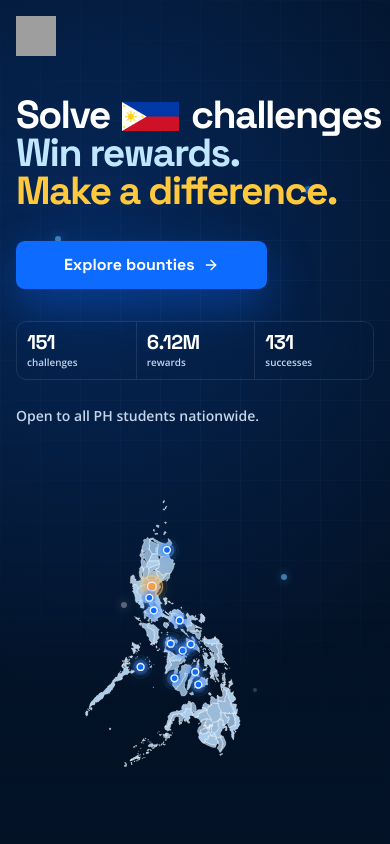
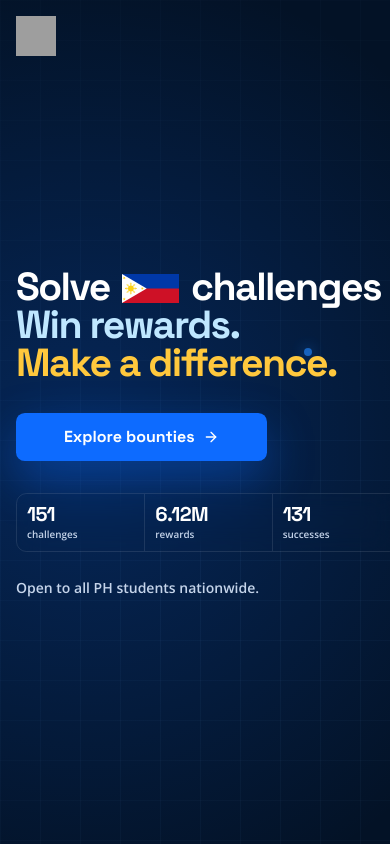
Before and after one commit to BetterInternship/ChallengePH, a Next.js app: page / in a window 390 px wide. Shown: the top 844 px of the page. Built offline with nearby package versions, Linux system fonts and the light colour scheme; grey boxes are pictures that could not be loaded.

Commit message:
chore: mobile hero

```diff
--- a/app/page.tsx
+++ b/app/page.tsx
@@ -47,7 +47,7 @@ function HeroSection() {
   ];
 
   return (
-    <section className="relative isolate flex min-h-[100svh] flex-col overflow-hidden bg-[#031226] pb-4 text-white sm:pb-36 lg:min-h-screen lg:pb-44">
+    <section className="relative isolate flex min-h-screen flex-col overflow-x-hidden bg-[#031226] pb-24 text-white sm:pb-36 lg:overflow-hidden lg:pb-44">
       <div className="absolute left-4 top-4 z-30 inline-flex transition-opacity duration-200 hover:opacity-75 sm:left-6 sm:top-6">
         <Image
           src="/BetterInternshipLogo.png"
@@ -66,8 +66,8 @@ function HeroSection() {
       <div className="pointer-events-none absolute bottom-[18%] right-[34%] h-1 w-1 animate-pulse rounded-full bg-[#8cd3ff]/70 shadow-[0_0_10px_rgba(140,211,255,0.5)] [animation-delay:1.9s] [animation-duration:3s]" />
       <div className="pointer-events-none absolute left-[72%] top-[68%] h-1.5 w-1.5 animate-pulse rounded-full bg-[#66c2ff]/60 shadow-[0_0_10px_rgba(102,194,255,0.45)] [animation-delay:2.4s] [animation-duration:3.8s]" />
       <div className="pointer-events-none absolute inset-x-0 bottom-0 h-56 bg-gradient-to-b from-transparent via-[#031226]/78 to-[#031226]" />
-      <div className="relative z-10 mx-auto grid w-full max-w-[92rem] flex-1 content-center gap-4 px-4 pb-2 pt-14 sm:gap-10 sm:px-6 lg:min-h-screen lg:grid-cols-[0.8fr_1.2fr] lg:items-center lg:content-normal lg:px-8 lg:pb-0 lg:pt-8 xl:gap-12">
-        <div className="relative z-20 lg:z-auto lg:pl-8 xl:pl-14">
+      <div className="relative z-10 mx-auto grid w-full max-w-[92rem] flex-1 gap-0 px-4 sm:gap-10 sm:px-6 lg:min-h-screen lg:grid-cols-[0.8fr_1.2fr] lg:items-center lg:px-8 lg:pt-8 xl:gap-12">
+        <div className="relative z-20 flex min-h-[100svh] flex-col justify-center py-20 lg:z-auto lg:min-h-0 lg:block lg:py-0 lg:pl-8 xl:pl-14">
           <h1 className="mt-6 [font-family:var(--font-challenge-ph-heading)] text-[clamp(2.45rem,4.6vw,4.35rem)] font-bold leading-[0.96] tracking-[-0.04em] whitespace-nowrap">
             <span className="block text-white">
               Solve{" "}
@@ -115,7 +115,7 @@ function HeroSection() {
         </div>
         <div
           id="problem-map"
-          className="relative z-10 mx-auto mt-2 block h-[42svh] max-h-[22rem] min-h-[15rem] w-full max-w-none overflow-visible sm:mt-6 sm:h-[42rem] sm:max-h-none lg:z-auto lg:mt-0 lg:h-auto lg:min-h-0 lg:max-w-[70rem] lg:-translate-y-6 lg:scale-125 xl:scale-[1.42]"
+          className="relative z-10 mx-auto -mt-8 block h-[42rem] w-full max-w-none overflow-visible sm:mt-6 lg:z-auto lg:mt-0 lg:h-auto lg:max-w-[70rem] lg:-translate-y-6 lg:scale-125 xl:scale-[1.42]"
         >
           <ChallengePhInteractiveMap className="mx-auto flex h-full -translate-x-8 justify-center lg:block lg:h-auto lg:w-full lg:translate-x-0" />
         </div>
```
